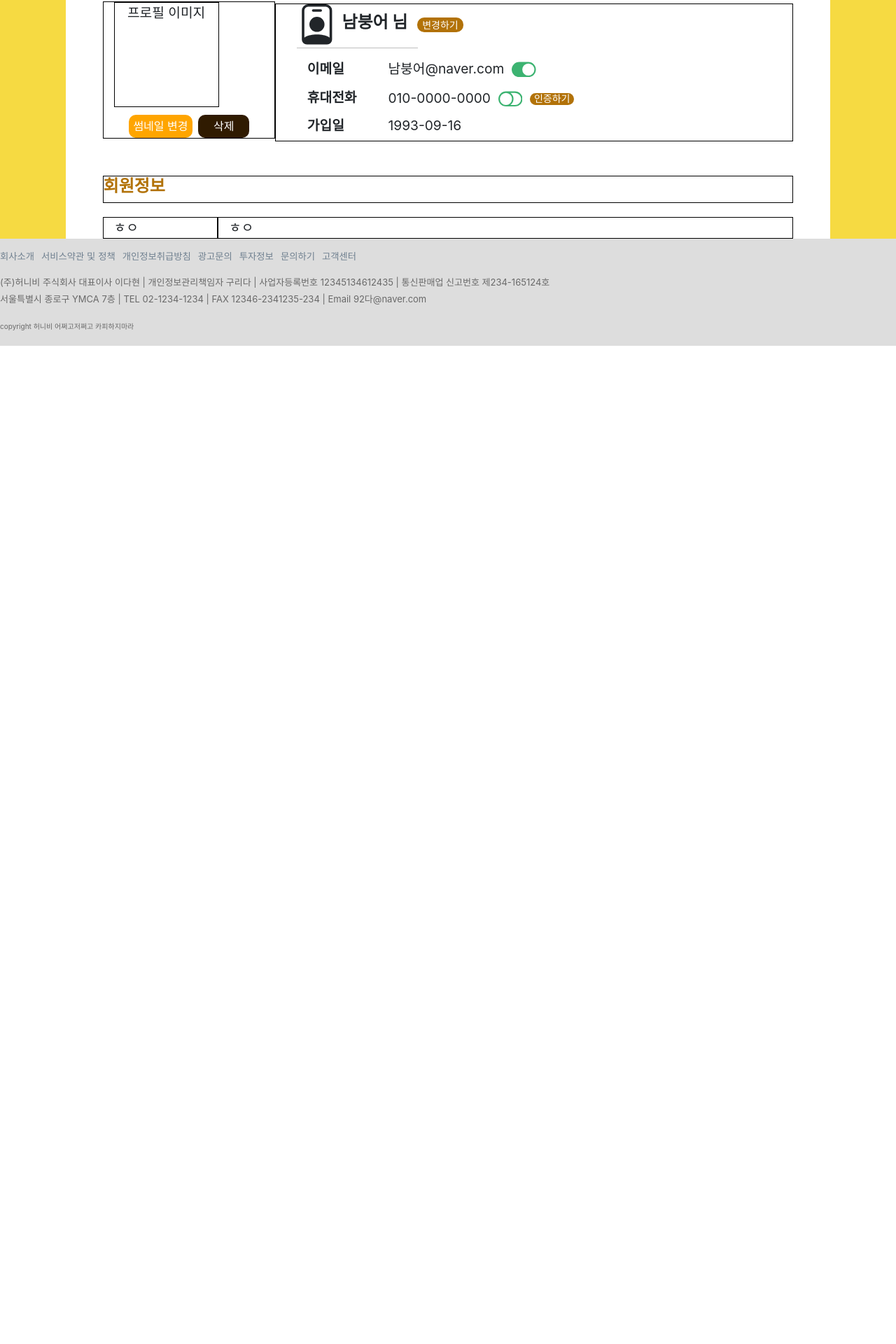
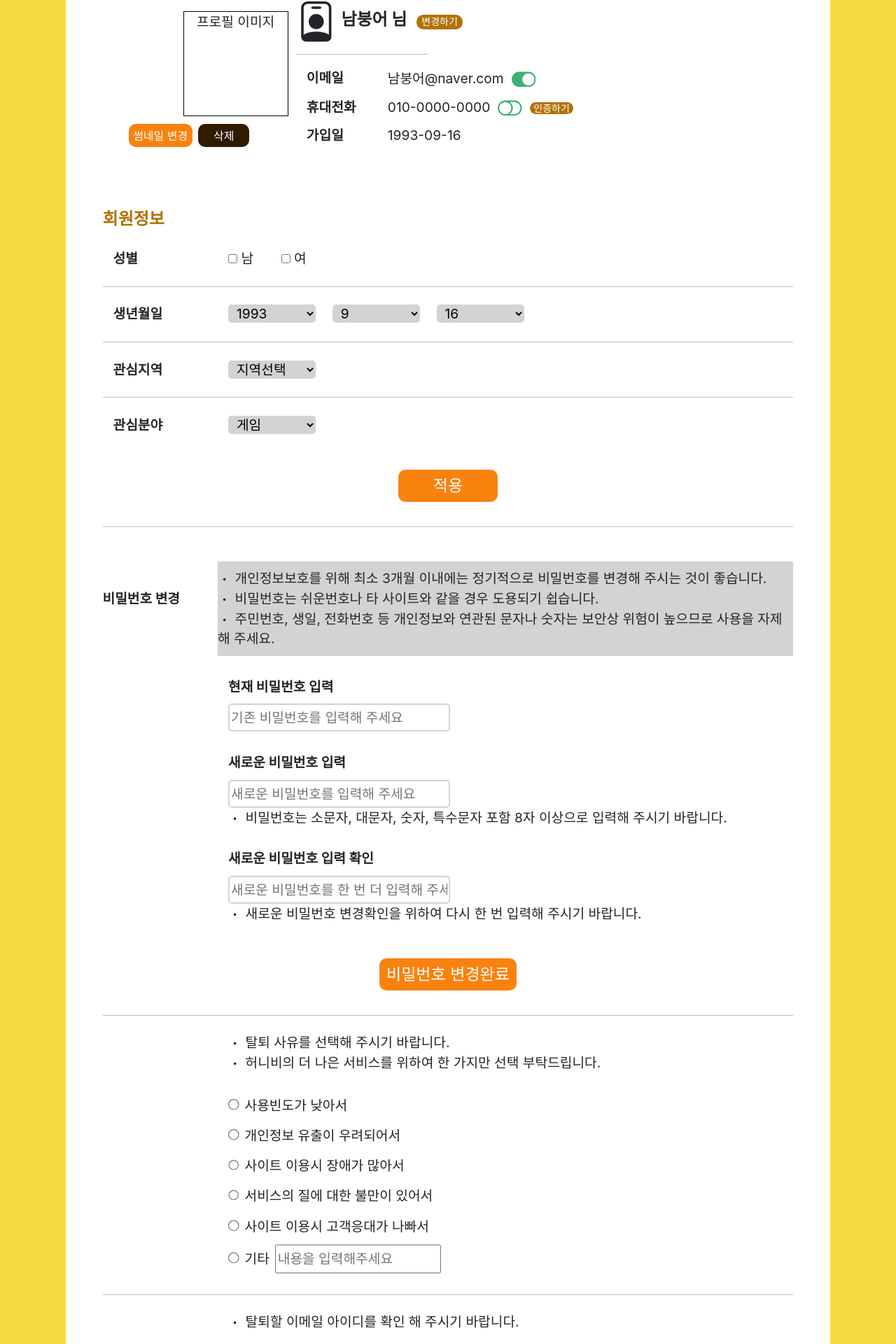
Before and after one commit to NamBoongEh/HoneyBeeProject_React, a React (Create React App) app: page /mypageedit in a window 1280 px wide. Shown: the part 104-2024 px from the top of the page at 70% size. Before the commit the page ends 800 px from the top, so only its background shows below. Built offline with nearby package versions, Linux system fonts and the light colour scheme.

Commit message:
2021-04-07 MyPage edit page draft done

```diff
--- a/src/components/page/MyPageEdit.js
+++ b/src/components/page/MyPageEdit.js
@@ -1,6 +1,6 @@
 import React from 'react';
 import styled from 'styled-components';
-import { PersonBadge, ToggleOn, ToggleOff } from 'react-bootstrap-icons';
+import { PersonBadge, ToggleOn, ToggleOff, Dot } from 'react-bootstrap-icons';
 
 const Toggleoff = styled(ToggleOff)`
   color: mediumseagreen;
@@ -15,7 +15,7 @@ const Toggleon = styled(ToggleOn)`
 `;
 
 const Button = styled.button`
-  background-color: orange;
+  background-color: rgb(249, 130, 15);
   color: white;
   border: none;
   font-size: smaller;
@@ -37,7 +37,6 @@ const Button2 = styled.button`
 
 const Div1 = styled.div`
   width: 100%;
-  border: 1px solid black;
   display: inline-block;
   margin-top: 5%;
 `;
@@ -55,9 +54,39 @@ const Div3 = styled.div`
 
 const Div4 = styled.div`
   width: 100%;
-  border: 1px solid black;
   display: inline-block;
-  margin-top: 2%;
+  font-weight: bold;
+`;
+
+const Div5 = styled.div`
+  width: 100%;
+  display: inline-block;
+`;
+
+const Line = styled.hr`
+  margin: 2.5% 0 2.5%;
+  background: lightgray;
+`;
+
+const Select = styled.select`
+  border: none;
+  border-radius: 5px;
+  padding-left: 1%;
+  padding-right: 1%;
+  margin-right: 3%;
+  background-color: lightgray;
+  width: 125px;
+`;
+
+const CheckBtn = styled.button`
+  padding: 0.6% 5%;
+  background-color: rgb(249, 130, 15);
+  color: white;
+  border: none;
+  font-size: larger;
+  border-radius: 10px;
+  margin-top: 5%;
+  margin-bottom: 1%;
 `;
 
 export default function MyPageEdit(props) {
@@ -77,9 +106,9 @@ export default function MyPageEdit(props) {
         <div
           className={'col-md-3'}
           style={{
-            border: '1px solid black',
             display: 'inline-block',
             textAlign: 'center',
+            marginBottom: '4%',
           }}
         >
           <div
@@ -88,6 +117,7 @@ export default function MyPageEdit(props) {
               height: '150px',
               border: '1px solid black',
               marginBottom: '5%',
+              transform: 'translateX(100px)',
             }}
           >
             프로필 이미지
@@ -102,7 +132,6 @@ export default function MyPageEdit(props) {
         <div
           className={'col-md-9'}
           style={{
-            border: '1px solid black',
             display: 'inline-block',
             paddingLeft: '3%',
           }}
@@ -118,11 +147,9 @@ export default function MyPageEdit(props) {
             남붕어 님
           </div>
           <Button2>변경하기</Button2>
-          <hr
+          <Line
             style={{
-              margin: '0.5% 0 2%',
-              backgroundColor: 'lightgray',
-              width: '25%',
+              width: '27%',
             }}
           />
           <Div2 className={'col-2'}>이메일</Div2>
@@ -140,12 +167,203 @@ export default function MyPageEdit(props) {
           <Div3 className={'col-10'}>1993-09-16</Div3>
         </div>
         <Div1>
-          <h4 style={{ color: 'rgb(178, 114, 8)', fontWeight: 'bold' }}>
+          <h4
+            style={{
+              color: 'rgb(178, 114, 8)',
+              fontWeight: 'bold',
+            }}
+          >
             회원정보
           </h4>
         </Div1>
-        <Div4 className={'col-2'}>ㅎㅇ</Div4>
-        <Div4 className={'col-10'}>ㅎㅇ</Div4>
+        <Div4 className={'col-2'} style={{ marginTop: '2%' }}>
+          성별
+        </Div4>
+
+        <Div5 className={'col-10'}>
+          <input type={'checkbox'} /> 남
+          <input type={'checkbox'} style={{ marginLeft: '5%' }} /> 여
+        </Div5>
+        <Line />
+
+        <Div4 className={'col-2'}>생년월일</Div4>
+        <Div5 className={'col-10'}>
+          <Select>
+            <option>1993</option>
+          </Select>
+          <Select>
+            <option>9</option>
+          </Select>
+          <Select>
+            <option>16</option>
+          </Select>
+        </Div5>
+        <Line />
+
+        <Div4 className={'col-2'}>관심지역</Div4>
+        <Div5 className={'col-10'}>
+          <Select>
+            <option>지역선택</option>
+          </Select>
+        </Div5>
+        <Line />
+
+        <Div4 className={'col-2'}>관심분야</Div4>
+        <Div5 className={'col-10'}>
+          <Select>
+            <option>게임</option>
+            <option>요리</option>
+            <option>애니메이션</option>
+          </Select>
+        </Div5>
+
+        <div style={{ textAlign: 'center' }}>
+          <CheckBtn>적용</CheckBtn>
+        </div>
+        <Line style={{ marginBottom: '5%' }} />
+
+        <Div4 className={'col-2'} style={{ padding: '1% 0' }}>
+          비밀번호 변경
+          <br />
+          <br />
+          <br />
+        </Div4>
+        <Div5
+          className={'col-10'}
+          style={{
+            padding: '1% 0 ',
+            backgroundColor: 'lightgray',
+            marginBottom: '3%',
+          }}
+        >
+          <Dot /> 개인정보보호를 위해 최소 3개월 이내에는 정기적으로 비밀번호를
+          변경해 주시는 것이 좋습니다.
+          <br />
+          <Dot /> 비밀번호는 쉬운번호나 타 사이트와 같을 경우 도용되기 쉽습니다.
+          <br />
+          <Dot /> 주민번호, 생일, 전화번호 등 개인정보와 연관된 문자나 숫자는
+          보안상 위험이 높으므로 사용을 자제해 주세요.
+        </Div5>
+
+        <Div4 className={'col-2'} />
+        <Div4 className={'col-10'} style={{ marginBottom: '1%' }}>
+          현재 비밀번호 입력
+        </Div4>
+        <Div4 className={'col-2'} />
+        <Div5 className={'col-10'} style={{ marginBottom: '3%' }}>
+          <input
+            placeholder={'기존 비밀번호를 입력해 주세요'}
+            style={{
+              width: '40%',
+              height: '2.5rem',
+              borderRadius: '5px',
+              border: '2px solid lightgray',
+            }}
+          />
+        </Div5>
+
+        <Div4 className={'col-2'} />
+        <Div4 className={'col-10'} style={{ marginBottom: '1%' }}>
+          새로운 비밀번호 입력
+        </Div4>
+        <Div4 className={'col-2'} />
+        <Div5 className={'col-10'} style={{ marginBottom: '3%' }}>
+          <input
+            placeholder={'새로운 비밀번호를 입력해 주세요'}
+            style={{
+              width: '40%',
+              height: '2.5rem',
+              borderRadius: '5px',
+              border: '2px solid lightgray',
+            }}
+          />
+          <br />
+          <Dot /> 비밀번호는 소문자, 대문자, 숫자, 특수문자 포함 8자 이상으로
+          입력해 주시기 바랍니다.
+        </Div5>
+
+        <Div4 className={'col-2'} />
+        <Div4 className={'col-10'} style={{ marginBottom: '1%' }}>
+          새로운 비밀번호 입력 확인
+        </Div4>
+        <Div4 className={'col-2'} />
+        <Div5 className={'col-10'}>
+          <input
+            placeholder={'새로운 비밀번호를 한 번 더 입력해 주세요'}
+            style={{
+              width: '40%',
+              height: '2.5rem',
+              borderRadius: '5px',
+              border: '2px solid lightgray',
+            }}
+          />
+          <br />
+          <Dot /> 새로운 비밀번호 변경확인을 위하여 다시 한 번 입력해 주시기
+          바랍니다.
+        </Div5>
+
+        <div style={{ textAlign: 'center' }}>
+          <CheckBtn style={{ paddingLeft: '1%', paddingRight: '1%' }}>
+            비밀번호 변경완료
+          </CheckBtn>
+        </div>
+        <Line />
+
+        <Div4 className={'col-2'} />
+        <Div5 className={'col-10'}>
+          <Dot /> 탈퇴 사유를 선택해 주시기 바랍니다.
+          <br />
+          <Dot /> 허니비의 더 나은 서비스를 위하여 한 가지만 선택 부탁드립니다.
+          <br />
+          <br />
+          <div style={{ lineHeight: '2.2rem' }}>
+            <input type={'radio'} style={{ marginRight: '1%', zoom: '1.2' }} />
+            <label>사용빈도가 낮아서</label>
+            <br />
+            <input type={'radio'} style={{ marginRight: '1%', zoom: '1.2' }} />
+            <label>개인정보 유출이 우려되어서</label>
+            <br />
+            <input type={'radio'} style={{ marginRight: '1%', zoom: '1.2' }} />
+            <label>사이트 이용시 장애가 많아서</label>
+            <br />
+            <input type={'radio'} style={{ marginRight: '1%', zoom: '1.2' }} />
+            <label>서비스의 질에 대한 불만이 있어서</label>
+            <br />
+            <input type={'radio'} style={{ marginRight: '1%', zoom: '1.2' }} />
+            <label>사이트 이용시 고객응대가 나빠서</label>
+            <br />
+            <input type={'radio'} style={{ marginRight: '1%', zoom: '1.2' }} />
+            <label>기타</label>
+            <input
+              placeholder={'내용을 입력해주세요'}
+              style={{ width: '30%', marginLeft: '1%' }}
+            />
+          </div>
+        </Div5>
+        <Line />
+
+        <Div4 className={'col-2'} />
+        <Div5 className={'col-10'}>
+          <Dot /> 탈퇴할 이메일 아이디를 확인 해 주시기 바랍니다.
+          <div style={{ margin: '2% 0 0 2%', color: 'gray' }}>
+            남붕어@naver.com
+          </div>
+        </Div5>
+        <Line />
+
+        <Div4 className={'col-2'} />
+        <Div5 className={'col-10'}>
+          <Dot /> 본인인증을 위해 비밀번호를 입력해 주시기 바랍니다.
+          <br />
+          <input
+            placeholder={'비밀번호를 입력해주세요'}
+            style={{ width: '30%', margin: '2% 0 0 2%' }}
+          />
+        </Div5>
+
+        <div style={{ textAlign: 'center' }}>
+          <CheckBtn>회원탈퇴</CheckBtn>
+        </div>
       </div>
 
       <div
```
